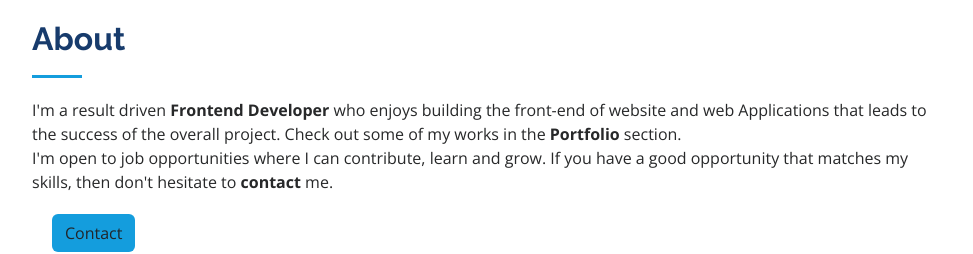
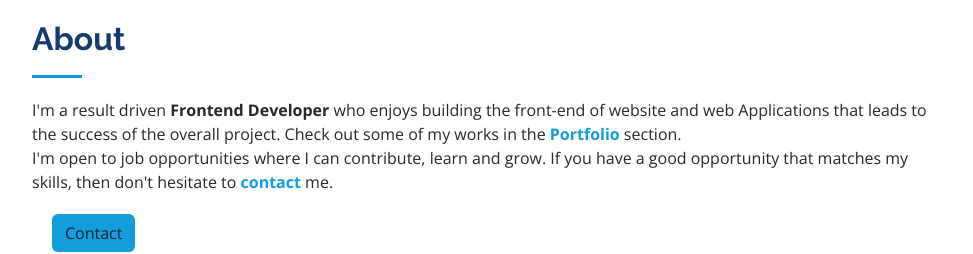
Before and after one commit to IdrisFirdaws/old-portfolio, a plain HTML site: page index.html in a window 1280 px wide. Shown: the part 840-1094 px from the top of the page, without its empty margins (298-1271 px from the left). Drawn offline with nearby package versions, Linux system fonts and the light colour scheme.

Commit message:
Update index.html

```diff
--- a/index.html
+++ b/index.html
@@ -76,10 +76,10 @@
         <div class="section-title">
           <h2>About</h2>
           <p>
-            I'm a result driven <strong>Frontend Developer</strong> who enjoys building the front-end of website and web Applications that leads to the success of the overall project. Check out some of my works in the <strong>Portfolio</strong> section.
+            I'm a result driven <strong>Frontend Developer</strong> who enjoys building the front-end of website and web Applications that leads to the success of the overall project. Check out some of my works in the <strong><a href="#portfolio" color="black">Portfolio</a></strong> section.
           </p>
           <p>
-            I'm open to job opportunities where I can contribute, learn and grow. If you have a good opportunity that matches my skills, then don't hesitate to <strong>contact</strong> me.
+            I'm open to job opportunities where I can contribute, learn and grow. If you have a good opportunity that matches my skills, then don't hesitate to <strong><a href="#contact" color="black">contact</a></strong> me.
           </p>
           <a href="#contact"><button class="btn btn-small">Contact</button></a>
         </div>
```
